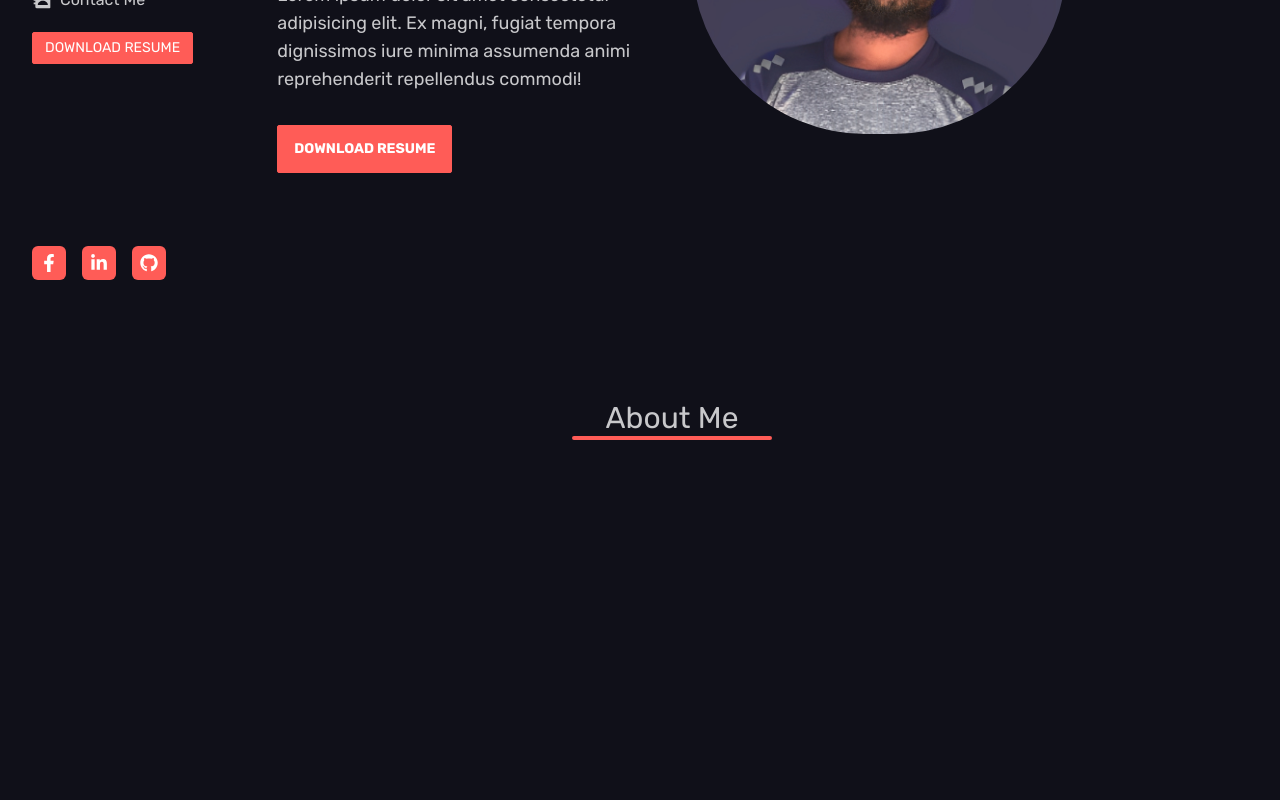
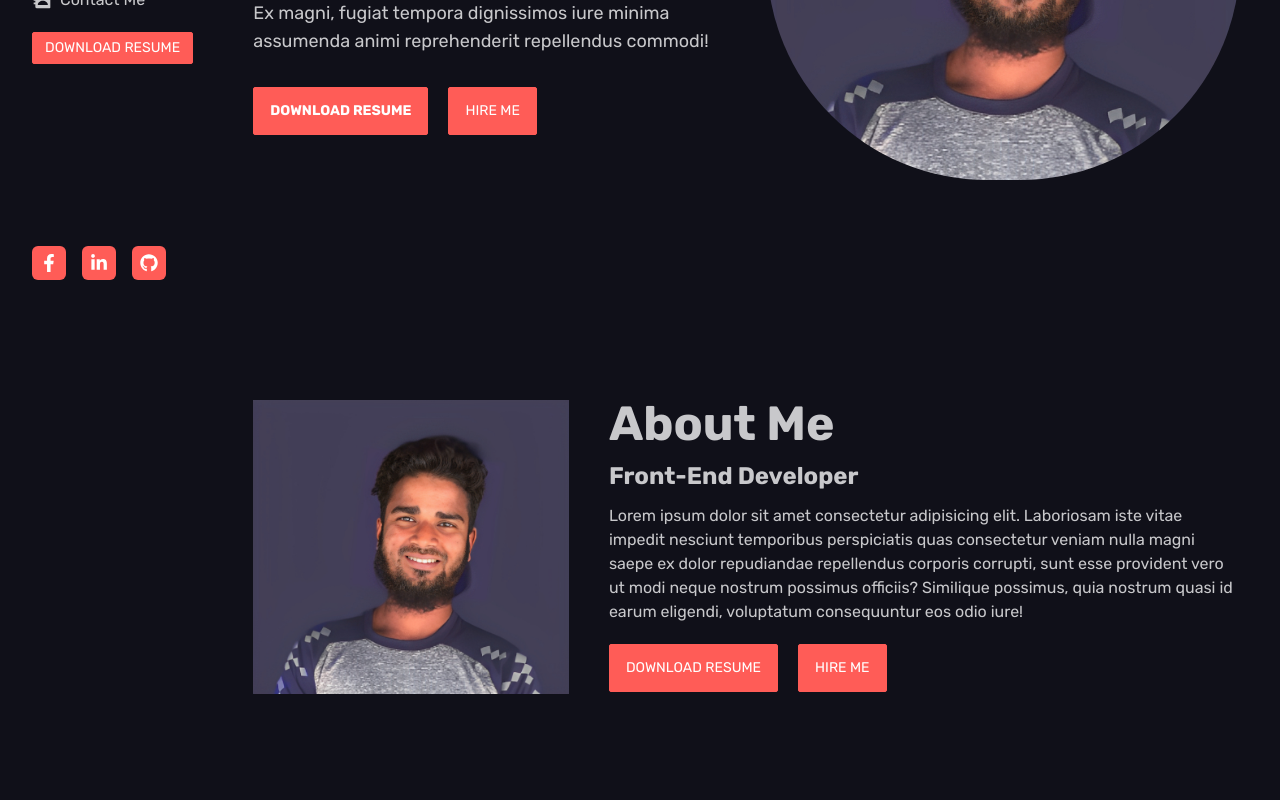
Before and after one commit to habibur-pro/portfolio-2, a React (Vite) app: page / in a window 1280 px wide. Shown: the part 480-1280 px from the top of the page. Built offline with nearby package versions, Linux system fonts and the light colour scheme.

Commit message:
added about section

```diff
--- a/src/App.jsx
+++ b/src/App.jsx
@@ -20,16 +20,17 @@ const App = () => {
   }
   return (
     <>
+      <div className="max-w-[1500px] mx-auto ">
         <div className='text-3xl text-white md:hidden w-full fixed z-10 bg-base-100 '><RxHamburgerMenu
           onClick={() => handleSidebar(!open)}
           className={`absolute top-2 right-5  ${open ? "text-primary" : ''}`}
         /></div>
-      <div className="max-w-[1500px] md:grid grid-cols-6 px-3 md:px-0 relative">
+        <div className="md:grid grid-cols-6 px-3 md:px-0 relative">
 
           <div className="md:col-span-1 z-50">
             <Sidebar open={open} setOpen={setOpen} ></Sidebar>
           </div>
-        <div className="md:col-span-4  md:pl-16 ">
+          <div className="md:col-span-5  md:px-10">
             <Home />
             <About />
             <MySkills />
@@ -37,6 +38,7 @@ const App = () => {
             <Contact />
           </div>
         </div>
+      </div>
     </>
   );
 };
--- a/src/components/About/About.jsx
+++ b/src/components/About/About.jsx
@@ -1,11 +1,40 @@
 import Underline from "../Underline";
-
+import photo from '../../assets/photo.jpg'
+import Resume from '../../assets/Resume.pdf'
+import { Link } from "react-scroll";
 
 const About = () => {
     return (
-        <div id="about me" className="h-screen">
-            <h1 className="text-3xl text-center">About Me</h1>
-            <Underline lineLength={"200"} />
+        <div id="about me" className="h-screen w-full">
+            {/* <h1 className="text-4xl text-center font-bold">About Me</h1>
+            <Underline lineLength={"200"} /> */}
+
+            <div className="md:flex w-full  gap-10">
+                <div className="md:w-1/2">
+                    <img className="w-full" src={photo} alt="" />
+                </div>
+                <div className="w-full mt-5 md:mt-0">
+                    <h1 className="text-5xl font-bold mb-3">About Me</h1>
+
+                    <h2 className="text-2xl font-bold mb-3">Front-End Developer</h2>
+                    <p>Lorem ipsum dolor sit amet consectetur adipisicing elit. Laboriosam iste vitae impedit nesciunt temporibus perspiciatis quas consectetur veniam nulla magni saepe ex dolor repudiandae repellendus corporis corrupti, sunt esse provident vero ut modi neque nostrum possimus officiis? Similique possimus, quia nostrum quasi id earum eligendi, voluptatum consequuntur eos odio iure!</p>
+                    <button className='btn btn-primary mr-5 mt-5 text-white font-normal rounded-sm'>
+                        <a href={Resume} download="Resume" >Download Resume</a>
+                    </button>
+                    <button className='btn btn-primary  text-white font-normal rounded-sm'>
+                        <Link
+                            to="contact"
+                            spy={true}
+                            smooth={true}
+                            duration={500}
+                            activeClass="text-primary"
+                            className='inline-flex items-center'
+                        >
+                            Hire Me
+                        </Link>
+                    </button>
+                </div>
+            </div>
         </div>
     );
 };
--- a/src/components/Home/Home.jsx
+++ b/src/components/Home/Home.jsx
@@ -1,10 +1,11 @@
 import { TypeAnimation } from 'react-type-animation';
 import photo from '../../assets/photo.jpg'
 import Resume from '../../assets/Resume.pdf'
+import { Link } from 'react-scroll';
 const Home = () => {
     return (
-        <div id='home' className='md:flex my-10 justify-between md:gap-10 min-h-screen items-center  w-full'>
-            <div className='md:w-1/2'>
+        <div id='home' className='md:flex   my-10 justify-between md:gap-10 min-h-screen items-center  w-full'>
+            <div className='md:w-1/2 '>
                 <h3 className="text-2xl font-bold text-white">Hello I am</h3>
                 <h1 className="text-5xl font-bold text-white my-7">Habibur Rahman</h1>
                 <h4 className=" text-lg">
@@ -28,8 +29,20 @@ const Home = () => {
 
 
                 <p className="mt-5 text-lg font-normal">Lorem ipsum dolor sit amet consectetur adipisicing elit. Ex magni, fugiat tempora dignissimos iure minima assumenda animi reprehenderit repellendus commodi!</p>
-                <button className='btn btn-primary rounded-sm text-white mt-8'>
-                    <a href={Resume}>Download Resume</a>
+                <button className='btn btn-primary mr-5 rounded-sm text-white mt-8'>
+                    <a href={Resume} download="Resume" >Download Resume</a>
+                </button>
+                <button className='btn btn-primary  text-white font-normal rounded-sm'>
+                    <Link
+                        to="contact"
+                        spy={true}
+                        smooth={true}
+                        duration={500}
+                        activeClass="text-primary"
+                        className='inline-flex items-center'
+                    >
+                        Hire Me
+                    </Link>
                 </button>
             </div>
             <div className='md:w-1/2 mt-5 md:my-auto'>
--- a/src/components/Sidebar/Sidebar.jsx
+++ b/src/components/Sidebar/Sidebar.jsx
@@ -97,7 +97,7 @@ const Sidebar = ({ open, setOpen }) => {
                         </li>
                         <li className='inline-flex items-center cursor-pointer hover:text-primary mb-5'>
                             <button className='btn btn-primary btn-sm text-white font-normal rounded-sm'>
-                                <a href={Resume} download="Resume"> Download Resume</a>
+                                <a href={Resume} download="Resume" >Download Resume</a>
                             </button>
                         </li>
 
@@ -110,7 +110,12 @@ const Sidebar = ({ open, setOpen }) => {
                                 <FaFacebookF />
                             </a>
                         </li>
-                        <li className='p-2 bg-primary text-white rounded-md hover:scale-125 duration-200'><FaLinkedinIn /></li>
+                        <li className='p-2 bg-primary text-white rounded-md hover:scale-125 duration-200'>
+                            <a href="https://www.linkedin.com/in/md-habibur-rahman-76b213224/">
+                                <FaLinkedinIn />
+                            </a>
+
+                        </li>
                         <li className='p-2 bg-primary text-white rounded-md hover:scale-125 duration-200'>
                             <a href="https://github.com/habibur-pro">
                                 <FaGithub />
--- a/src/components/Underline.jsx
+++ b/src/components/Underline.jsx
@@ -2,7 +2,7 @@
 
 const Underline = ({ lineLength }) => {
     return <>
-        <hr className={`border-2 rounded-full w-[200px] border-primary mx-auto`} />
+        <hr className={`border-2 rounded-full w-[200px] border-primary mx-auto mb-16`} />
     </>
 
 };
```
Lines whose indentation alone changed are shown as unchanged.
